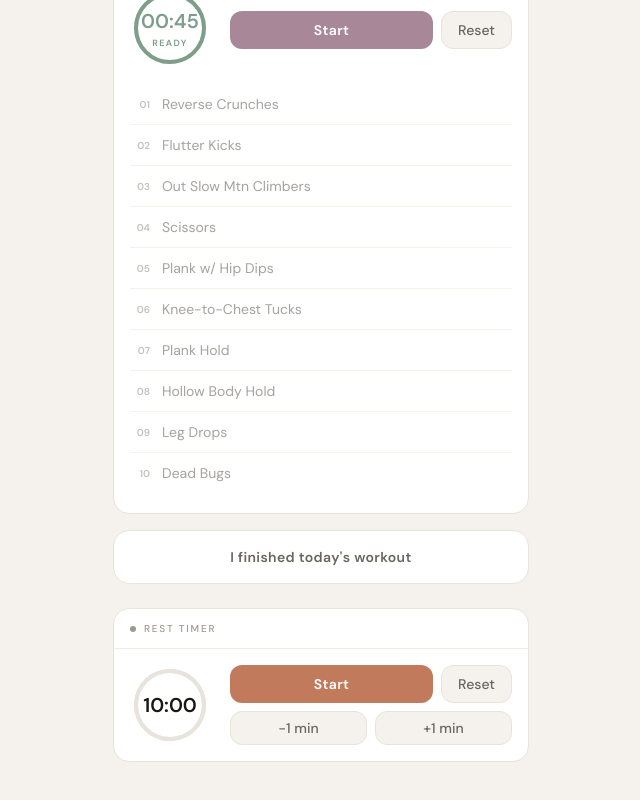
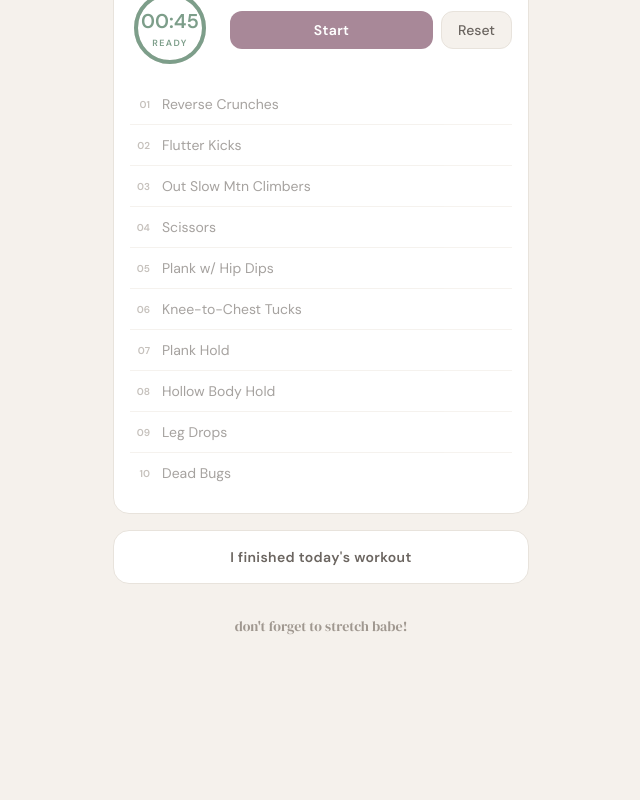
Before and after one commit to zahraquettawala/workout-pwa, a Next.js app: page / in a window 1280 px wide. Shown: the part 771-1571 px from the top of the page, without its empty margins (319-959 px from the left). After the commit the page ends 1447 px from the top, so only its background shows below. Built offline with nearby package versions, Linux system fonts and the light colour scheme.

Commit message:
Remove rest timer, add stretch reminder

```diff
--- a/app/page.tsx
+++ b/app/page.tsx
@@ -4,7 +4,6 @@ import { useState } from 'react';
 import { workouts, getTodayWorkoutId } from '@/lib/workoutData';
 import DayNav from '@/components/DayNav';
 import WorkoutView from '@/components/WorkoutView';
-import Timer from '@/components/Timer';
 import WeightTracker from '@/components/WeightTracker';
 
 const today = getTodayWorkoutId();
@@ -23,14 +22,9 @@ export default function Home() {
             <WeightTracker />
           </section>
         )}
-        {/* Rest Timer */}
-        <section className="mx-4 mb-10 rounded-2xl overflow-hidden" style={{ background: 'var(--surface)', border: '1px solid var(--border)' }}>
-          <div className="flex items-center gap-2 px-4 py-3" style={{ borderBottom: '1px solid var(--border-light)' }}>
-            <span className="w-1.5 h-1.5 rounded-full shrink-0" style={{ background: 'var(--text-muted)' }} />
-            <h2 className="font-medium text-[10px] tracking-[0.18em] uppercase" style={{ color: 'var(--text-muted)' }}>Rest Timer</h2>
-          </div>
-          <Timer />
-        </section>
+        <p className="text-center text-sm pb-10 pt-2" style={{ color: 'var(--text-muted)', fontFamily: 'var(--font-serif)' }}>
+          don't forget to stretch babe!
+        </p>
       </div>
     </div>
   );
```
